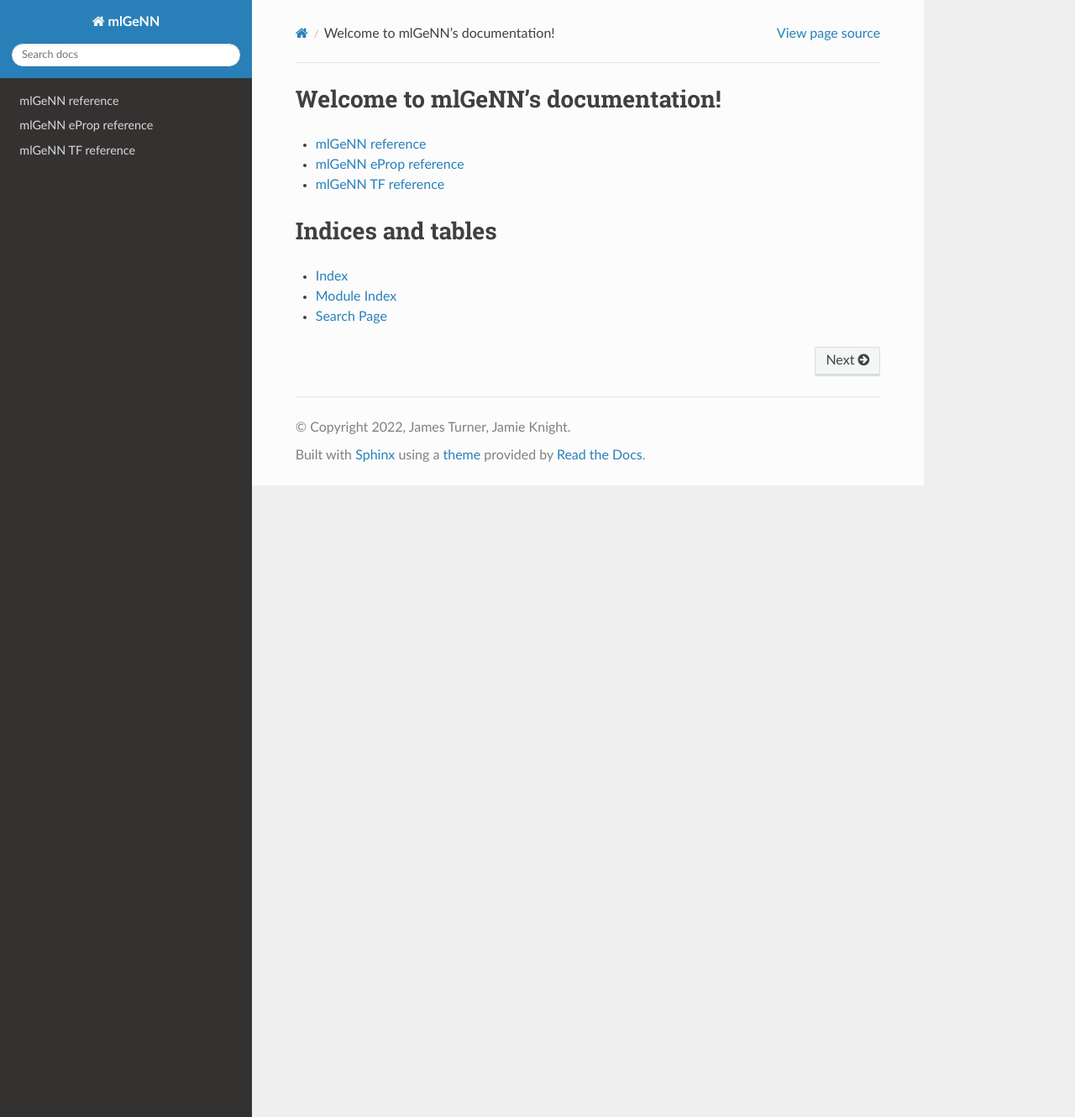
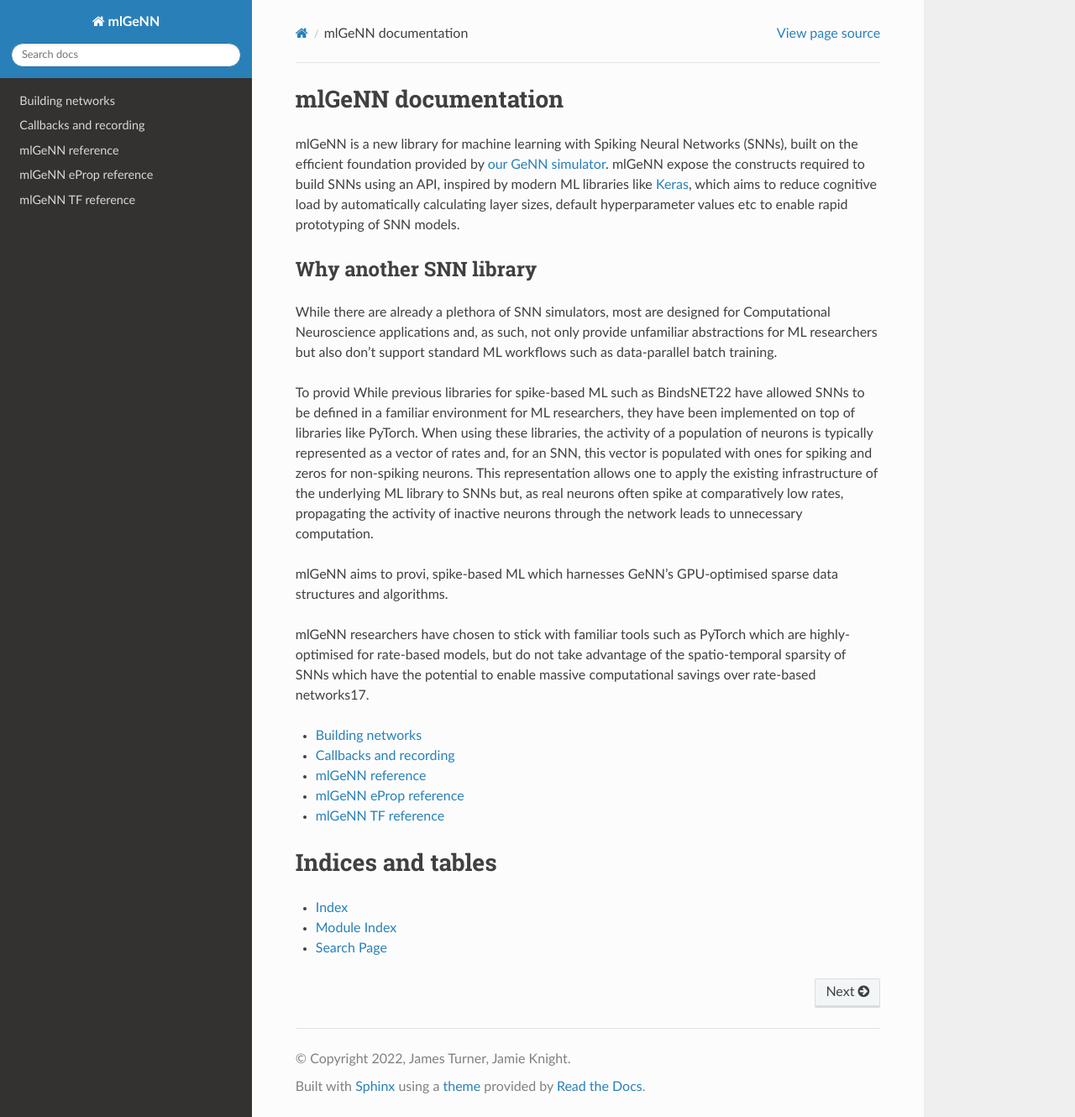
Before and after one commit to genn-team/ml_genn, a Sphinx documentation site: the page built from docs/index.rst, in a window 1280 px wide and 1330 px high. Shown: the whole window at 84% size. Built offline with Sphinx 7.4.7 and the Read the Docs theme 2.0.0, drawn with Linux system fonts in a browser that asks for light colours.

Commit message:
more documentation

```diff
--- a/docs/conf.py
+++ b/docs/conf.py
@@ -54,3 +54,5 @@
 # relative to this directory. They are copied after the builtin static files,
 # so a file named "default.css" will overwrite the builtin "default.css".
 html_static_path = ["_static"]
+
+primary_domain = "py"
--- a/docs/index.rst
+++ b/docs/index.rst
@@ -1,23 +1,50 @@
-.. mlGeNN documentation master file, created by
-   sphinx-quickstart on Thu Aug  4 16:35:18 2022.
-   You can adapt this file completely to your liking, but it should at least
-   contain the root `toctree` directive.
+mlGeNN documentation
+====================
+mlGeNN is a new library for machine learning with Spiking Neural Networks (SNNs),
+built on the efficient foundation provided by `our GeNN simulator <https://github.com/genn-team/genn>`_.
+mlGeNN expose the constructs required to build SNNs using an
+API, inspired by modern ML libraries like `Keras <https://keras.io/>`_, which aims
+to reduce cognitive load  by automatically calculating layer sizes, default
+hyperparameter values etc to enable rapid prototyping of SNN models.
 
-Welcome to mlGeNN's documentation!
-==================================
+Why another SNN library
+-----------------------
+While there are already a plethora of SNN simulators, most are designed for
+Computational Neuroscience applications and, as such, not only provide unfamiliar
+abstractions for ML researchers but also don't support standard ML workflows
+such as data-parallel batch training.
+
+To provid
+While previous libraries for spike-based ML such as BindsNET22 have allowed SNNs to
+be defined in a familiar environment for ML researchers, they have been implemented
+on top of libraries like PyTorch. When using these libraries, the activity of a
+population of neurons is typically represented as a vector of rates and, for an SNN,
+this vector is populated with ones for spiking and zeros for non-spiking neurons.
+This representation allows one to apply the existing infrastructure of the underlying
+ML library to SNNs but, as real neurons often spike at comparatively low rates,
+propagating the activity of inactive neurons through the network leads to
+unnecessary computation.
+
+mlGeNN aims to provi, spike-based ML which harnesses GeNN’s GPU-optimised sparse data
+structures and algorithms.
+
+mlGeNN
+researchers have chosen to stick with familiar tools such as PyTorch which are
+highly-optimised for rate-based models, but do not take advantage of the
+spatio-temporal sparsity of SNNs which have the potential to enable massive
+computational savings over rate-based networks17.
+
 
 .. toctree::
-   :maxdepth: 2
-   :caption: Contents:
-   usage/building_networks
+    :maxdepth: 1
+    :titlesonly:
 
-.. toctree::
-   :maxdepth: 1
-   :titlesonly:
+    usage/building_networks
+    usage/callbacks_recording
 
-   mlGeNN reference <source/ml_genn>
-   mlGeNN eProp reference <source/ml_genn_eprop>
-   mlGeNN TF reference <source/ml_genn_tf>
+    mlGeNN reference <source/ml_genn>
+    mlGeNN eProp reference <source/ml_genn_eprop>
+    mlGeNN TF reference <source/ml_genn_tf>
 
 
 Indices and tables
--- /dev/null
+++ b/docs/usage/callbacks_recording.rst
@@ -0,0 +1,74 @@
+.. py:currentmodule:: ml_genn
+
+Callbacks and recording
+=======================
+In order to run custom logic mid-simulation including for recording state,
+mlGeNN has a callback system (very similar to https://keras.io/api/callbacks/).
+Currently the evaluate_XXX methods of compiled models all take a list of callback
+objects (or the names of default-constructable callbacks in the same style as neuron
+models etc) which defaults to a list containing a :class:`~callbacks.progress_bar.BatchProgressBar`
+to show inference progress. However, you could additionally add a :class:`~callbacks.var_recorder.VarRecorder`
+callback to a model (where `input` is a :class:`~population.Population` object with a
+neuron model that has a state variable called `V`):
+
+..  code-block:: python
+
+    from ml_genn.callbacks import VarRecorder
+    ...
+    callbacks = ["batch_progress_bar", VarRecorder(input, "V", key="v_input")]
+    metrics, cb_data = compiled_net.evaluate({input: testing_images * 0.01}, {output: testing_labels},
+                                              callbacks=callbacks)
+
+to record the population's `V` state variable over time. After the simulation has
+completed, you could then plot the membrane voltage of all neurons using matplotlib with:
+
+..  code-block:: python
+
+    import matplotlib.pyplot as plt
+    ...
+    plt.plot(cb_data["v_input"][0])
+    plt.show()
+
+Keys are used to uniquely identify recorded data produced by callbacks and can be any
+hashable type. If no key is provided, the integer index of the callback will be used
+e.g. in this case, the key of the VarRecorder would be 1. Spike recording is very
+similar, you just need to use the :class:`~callbacks.spike_recorder.SpikeRecorder`
+callback instead. The only caveat is that, as this uses `GeNN's spike recording system <https://github.com/genn-team/genn/pull/372>`_,
+you need to set the `record_spikes=True` keyword argument on :class:`~population.Population`,
+:class:`~layer.InputLayer` or :class:`~layer.Layer` objects when you construct the model. For example:
+
+..  code-block:: python
+
+    input = InputLayer(IntegrateFireInput(v_thresh=5.0), 784, record_spikes=True)
+
+Filtering
+---------
+When you're dealing with large models/datasets, recording everything uses a lot of
+memory and slows the simulation down significantly. You can address this by adding
+filtering kwargs to :class:`~callbacks.spike_recorder.SpikeRecorder` and
+:class:`~callbacks.var_recorder.VarRecorder` objects. Example filters let you
+select which examples to record from:
+
+..  code-block:: python
+
+    SpikeRecorder(input, example_filter=1000)    # Only record from example 1000
+    SpikeRecorder(input, example_filter=[1000, 1002]) # Only record from examples 1000 and 1002
+    SpikeRecorder(input, example_filter=[True]*10) # Only record from the first 10 examples
+
+Similarly, neuron filters let you select which neurons to record from:
+
+..  code-block:: python
+
+    SpikeRecorder(input, neuron_filter=1000)    # Only record from neuron 1000 in a 1D population
+    SpikeRecorder(input, neuron_filter=[1000, 1002]) # Only record from neurons 1000 and 1002 in a 1D population
+    SpikeRecorder(input, neuron_filter=[True]*10) # Only record from the first 10 neurons in a 1D population
+    SpikeRecorder(input, neuron_filter=np.s_[0::2]) # Only record from every other neuron in a 1D population
+
+Because, in networks including convolution neural networks, populations can have
+multidimensional shapes this syntax also extends to multiple dimensions in the same w
+ay as numpy arrays, for example:
+
+..  code-block:: python
+
+    SpikeRecorder(input, neuron_filter=([16, 20], [16, 20])        # Record neurons(16,16) and (20, 20) in 2D population
+    SpikeRecorder(input, neuron_filter=np.index_exp[2:4,2:4])   # Record neurons (2,2), (2,3), (3,2) and (3,3) in 2D population
```
Also changed, not shown: docs/usage/building_networks.rst (added, +65 -0 lines).
